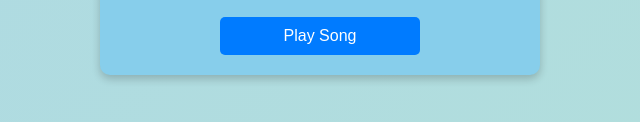
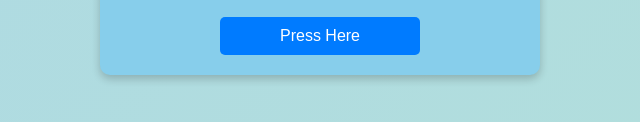
Before and after one commit to celesteck/fathersdaycard, a plain HTML site: page index.html in a window 1280 px wide. Shown: the part 606-728 px from the top of the page, 320-960 px from the left. Drawn offline with Linux system fonts and the light colour scheme.

Commit message:
Update index.html

```diff
--- a/index.html
+++ b/index.html
@@ -13,7 +13,7 @@
         <div class="photo-container">
             <img src="IMG_6674.jpg" alt="Father's Day Photo">
         </div>
-        <button onclick="playSongAndConfetti()">Play Song</button>
+        <button onclick="playSongAndConfetti()">Press Here</button>
         <audio id="fathers-day-song" src="jbcip.mp3"></audio>
     </div>
     <div class="confetti"></div>
```
